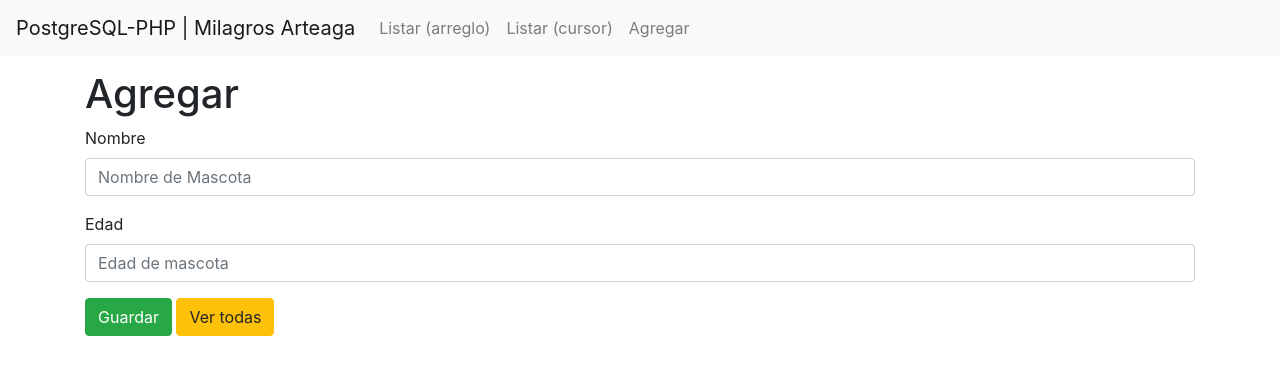
After one commit to MilagrosArteaga/examenubes1, a PHP site: page /formulario.php in a window 1280 px wide. The commit adds this page. Shown: the top 375 px of the page. Run offline with PHP 8.4, Linux system fonts and the light colour scheme.

Commit message:
segundo commit

```diff
--- a/encabezado.php
+++ b/encabezado.php
@@ -6,7 +6,7 @@
     <meta name="viewport" content="width=device-width, initial-scale=1, shrink-to-fit=no">
     <meta name="description" content="Conexión de PHP con PostgreSQL usando PDO">
     <meta name="author" content="Odenfis">
-    <title>PostgreSQL-PHP | Por Walter Moncada</title>
+    <title>PostgreSQL-PHP | Milagros Arteaga</title>
     <!-- Cargar el CSS de Boostrap-->
     <link href="./bootstrap.min.css" rel="stylesheet">
     <!-- Cargar estilos propios -->
@@ -17,7 +17,7 @@
     <!-- Definición del menú -->
     <nav class="navbar navbar-expand-lg navbar-light bg-light fixed-top">
         <a class="navbar-brand" target="_blank" href="https://tecsup.instructure.com/courses/25788">
-        PostgreSQL-PHP | Por Walter Moncada
+        PostgreSQL-PHP | Milagros Arteaga
         </a>
         <div class="collapse navbar-collapse" id="miNavbar">
             <ul class="navbar-nav mr-auto">
--- /dev/null
+++ b/formulario.php
@@ -0,0 +1,21 @@
+<?php
+?>
+<?php include_once "encabezado.php" ?>
+<div class="row">
+    <div class="col-12">
+        <h1>Agregar</h1>
+        <form action="insertar.php" method="POST">
+            <div class="form-group">
+                <label for="nombre">Nombre</label>
+                <input required name="nombre" type="text" id="nombre" placeholder="Nombre de Mascota" class="form-control">
+            </div>
+            <div class="form-group">
+                <label for="edad">Edad</label>
+                <input required name="edad" type="number" id="edad" placeholder="Edad de mascota" class="form-control">
+            </div>
+            <button type="submit" class="btn btn-success">Guardar</button>
+            <a href="./listar.php" class="btn btn-warning">Ver todas</a>
+        </form>
+    </div>
+</div>
+<?php include_once "pie.php" ?>
--- a/listar.php
+++ b/listar.php
@@ -14,7 +14,7 @@ $mascotas = $sentencia->fetchAll(PDO::FETCH_OBJ);
 
 	<div class="col-12">
 		<h1>Listar con arreglo</h1>
-		<a href="https://tecsup.instructure.com/courses/25788" target="_blank">Por Walter Moncada</a>
+		<a href="https://tecsup.instructure.com/courses/25788" target="_blank">Milagros Arteaga</a>
 		<br>
 		<div class="table-responsive">
 			<table class="table table-bordered">
--- a/listarCursor.php
+++ b/listarCursor.php
@@ -22,7 +22,7 @@ $sentencia->execute();
 
 	<div class="col-12">
 		<h1>Listar con cursor</h1>
-		<a href="https://tecsup.instructure.com/courses/25788" target="_blank">Por Walter Moncada</a>
+		<a href="https://tecsup.instructure.com/courses/25788" target="_blank">Milagros Arteaga</a>
 		<br>
 		<table class="table table-bordered">
 			<thead class="thead-dark">
```
Also changed, not shown: base_de_datos.php (added, +13 -0 lines), guardarDatosEditados.php (added, +23 -0 lines).
